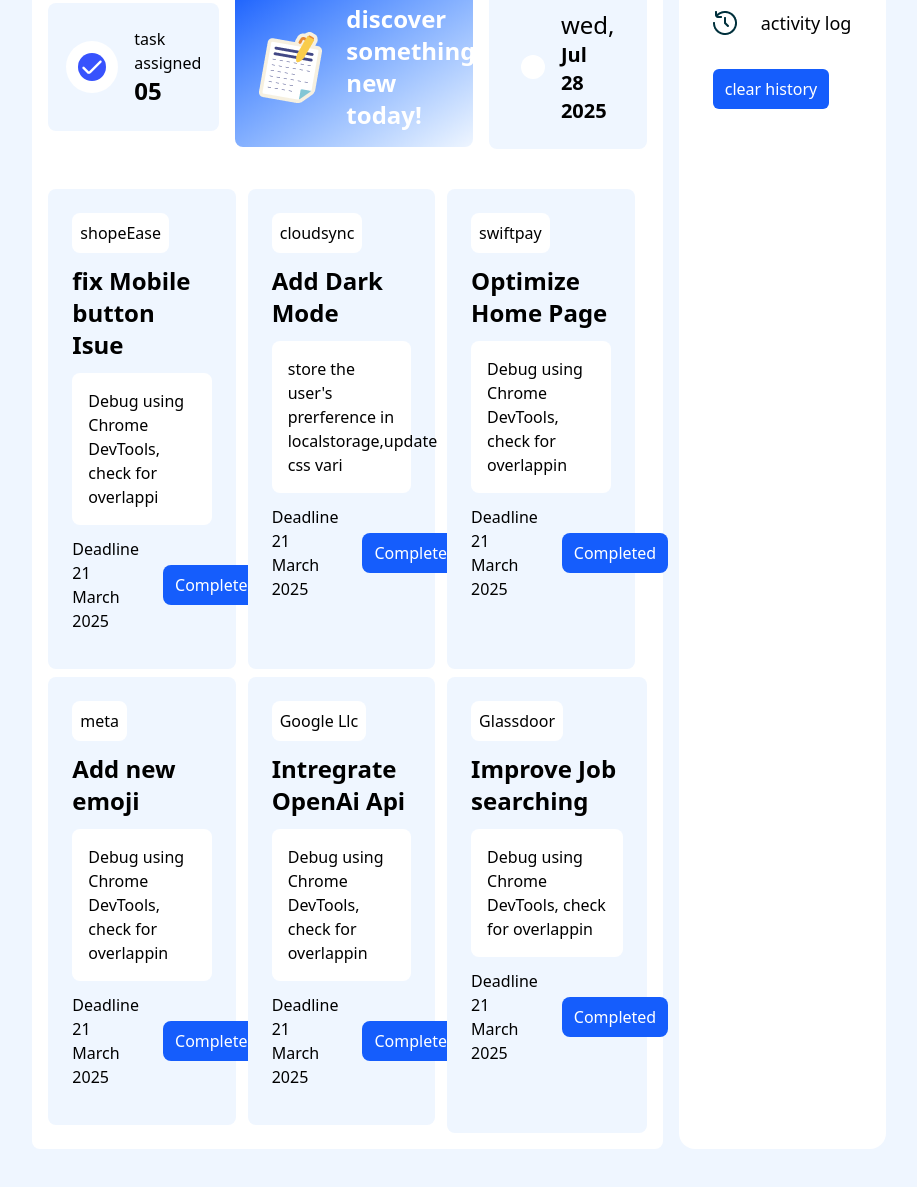
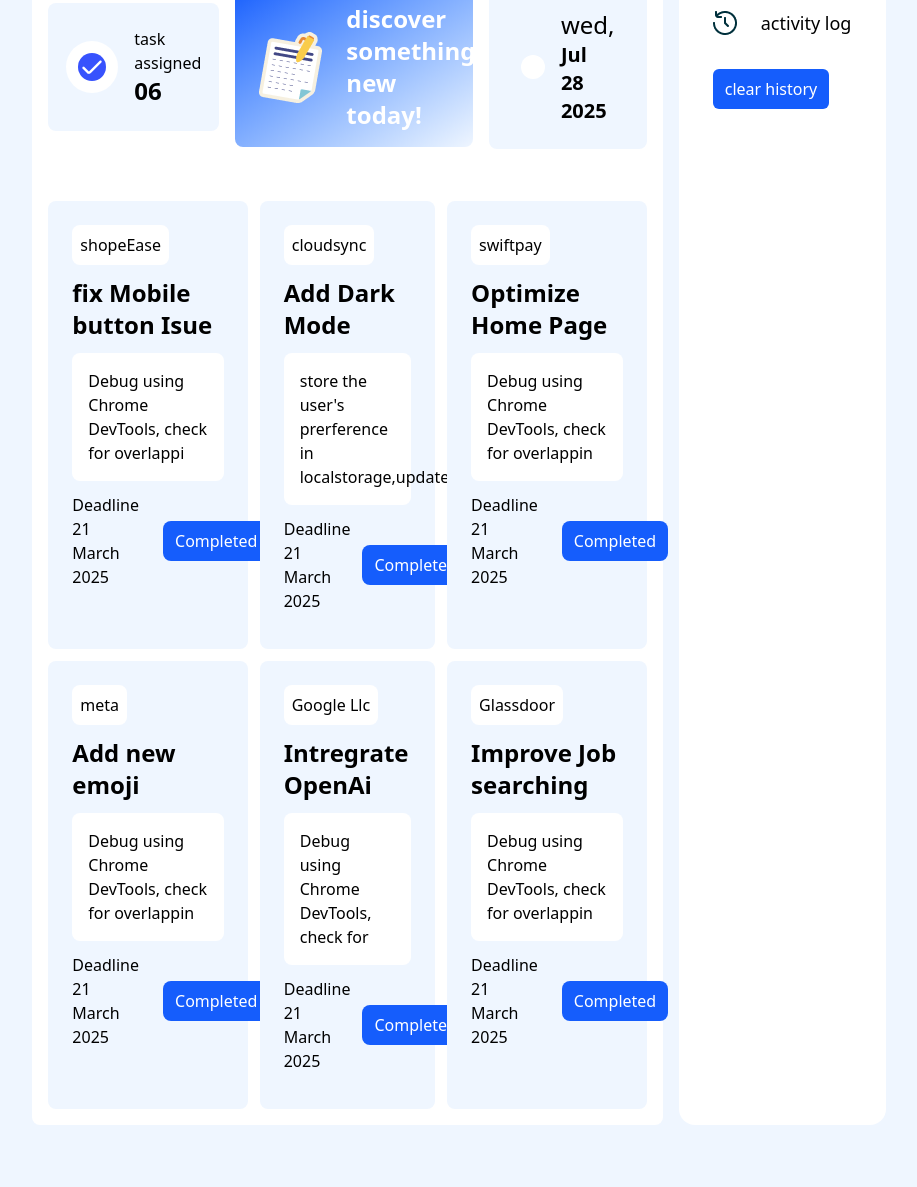
Before and after one commit to mdtarikulislam1/assignment-five, a plain HTML site: page index.html in a window 1280 px wide. Shown: the part 247-1434 px from the top of the page, without its empty margins (181-1098 px from the left). Drawn offline with nearby package versions, Linux system fonts and the light colour scheme.

Commit message:
added mainus and plus

```diff
--- a/assignment.js
+++ b/assignment.js
@@ -4,3 +4,26 @@
 document.getElementById('new-page').addEventListener('click',function(){
     window.location.href='question.html'
 })
+
+// change color
+document.getElementById('change-color').addEventListener('click',function(){
+    let color = ['red','blue','yellow','green','pink']
+    let colorChange = color[Math.floor(Math.random()*color.length)];
+    const id = document.getElementById('change-bg').style.backgroundColor=colorChange
+
+})
+// disabled
+const btn = document.getElementById('btn');
+const plus = document.getElementById('plus');
+const mainas =document.getElementById('mainas')
+let changemainas = parseInt(mainas.innerText)
+let changeplus = parseInt(plus.innerText);
+
+btn.addEventListener('click', function() {
+    changeplus = changeplus + 1;
+    plus.innerText = changeplus;
+    changemainas = changemainas - 1;
+    mainas.innerText=changemainas
+
+
+});
--- a/index.html
+++ b/index.html
@@ -8,7 +8,7 @@
     <script src="https://unpkg.com/@tailwindcss/browser@4"></script>
 </head>
 
-<body class="bg-blue-50">
+<body id="change-bg" class="bg-blue-50">
     <!-- header section icon emplement -->
     <header class="mt-14 w-8/12 mx-auto bg-white px-10 py-5 rounded-2xl">
         <nav class="flex justify-between items-center">
@@ -19,9 +19,9 @@
             <div class="flex gap-8 items-center">
                 <div class="bg-blue-50 flex gap-4 py-2 px-4 rounded-3xl">
                     <img class="w-8 h-8" src="image/checkbox.png" alt="logo">
-                    <h3 class="font-semibold text-3xl">23</h3>
+                    <h3 id="plus" class="font-semibold text-3xl">23</h3>
                 </div>
-                <img class="bg-blue-50 p-3 rounded-full" src="image/theme-btn.png" alt="logo">
+                <img id="change-color" class="bg-blue-50 p-3 rounded-full" src="image/theme-btn.png" alt="logo">
             </div>
         </nav>
     </header>
@@ -35,7 +35,7 @@
                         <img class="bg-white p-3 rounded-full" src="image/checkbox.png" alt="checkbox">
                         <div>
                             <p>task assigned</p>
-                            <h4 class="text-2xl font-bold">05</h4>
+                            <h4 id="mainas" class="text-2xl font-bold">06</h4>
                         </div>
                         </img>
                     </div>
@@ -56,8 +56,8 @@
                         </div>
                     </div>
                 </div>
-                <section class=" grid grid-cols-3 space-x-3 space-y-2 mt-10">
-                    <div class="bg-blue-50 p-6 rounded-lg">
+                <section class=" grid grid-cols-3 mt-10">
+                    <div class="bg-blue-50 p-6 rounded-lg my-3">
                         <button class="bg-white p-2 rounded-lg">shopeEase</button>
                         <h4 class="font-semibold text-2xl my-3">fix Mobile button Isue</h4>
                         <p class="bg-white p-4 rounded-lg">Debug using Chrome DevTools, check for overlappi</p>
@@ -66,15 +66,15 @@
                                 <p>Deadline</p>
                                 <p class="font-medium">21 March 2025</p>
                             </div>
-                            <button class="bg-blue-600 px-3 py-2 text-white rounded-lg">Completed</button>
+                            <button id="btn" class="bg-blue-600 px-3 py-2 text-white rounded-lg">Completed</button>
                         </div>
                     </div>
-                    <div class="bg-blue-50 p-6 rounded-lg">
+                    <div class="bg-blue-50 p-6 rounded-lg mx-3 my-3">
                         <button class="bg-white p-2 rounded-lg">cloudsync</button>
                         <h4 class="font-semibold text-2xl my-3">Add Dark Mode</h4>
-                        <p class="bg-white p-4 rounded-lg">store the user's prerference in localstorage,update css vari
+                        <p class="bg-white p-4 rounded-lg">store the user's prerference in localstorage,update
                         </p>
-                        <div class="flex items-center gap-6 my-3">
+                        <div class="flex items-center gap-3 my-3">
                             <div>
                                 <p>Deadline</p>
                                 <p class="font-medium">21 March 2025</p>
@@ -82,7 +82,7 @@
                             <button class="bg-blue-600 px-3 py-2 text-white rounded-lg">Completed</button>
                         </div>
                     </div>
-                    <div class="bg-blue-50 p-6 rounded-lg">
+                    <div class="bg-blue-50 p-6 rounded-lg my-3">
                         <button class="bg-white p-2 rounded-lg">swiftpay</button>
                         <h4 class="font-semibold text-2xl my-3">Optimize Home Page</h4>
                         <p class="bg-white p-4 rounded-lg">Debug using Chrome DevTools, check for overlappin</p>
@@ -106,11 +106,11 @@
                             <button class="bg-blue-600 px-3 py-2 text-white rounded-lg">Completed</button>
                         </div>
                     </div>
-                    <div class="bg-blue-50 p-6 rounded-lg">
+                    <div class="bg-blue-50 p-6 rounded-lg mx-3">
                         <button class="bg-white p-2 rounded-lg">Google Llc</button>
-                        <h4 class="font-semibold text-2xl my-3">Intregrate OpenAi Api</h4>
-                        <p class="bg-white p-4 rounded-lg">Debug using Chrome DevTools, check for overlappin</p>
-                        <div class="flex items-center gap-6 my-3">
+                        <h4 class="font-semibold text-2xl my-3">Intregrate OpenAi</h4>
+                        <p class="bg-white p-4 rounded-lg">Debug using Chrome DevTools, check for</p>
+                        <div class="flex items-center gap-3 my-3">
                             <div>
                                 <p>Deadline</p>
                                 <p class="font-medium">21 March 2025</p>
```
